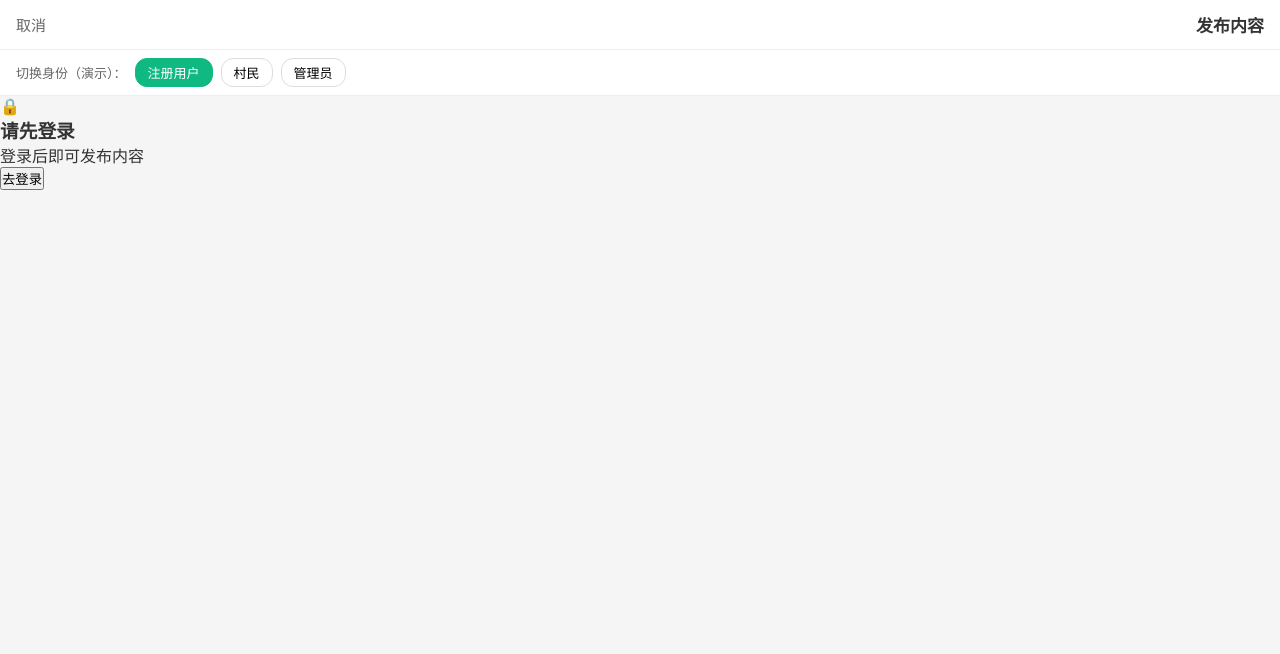
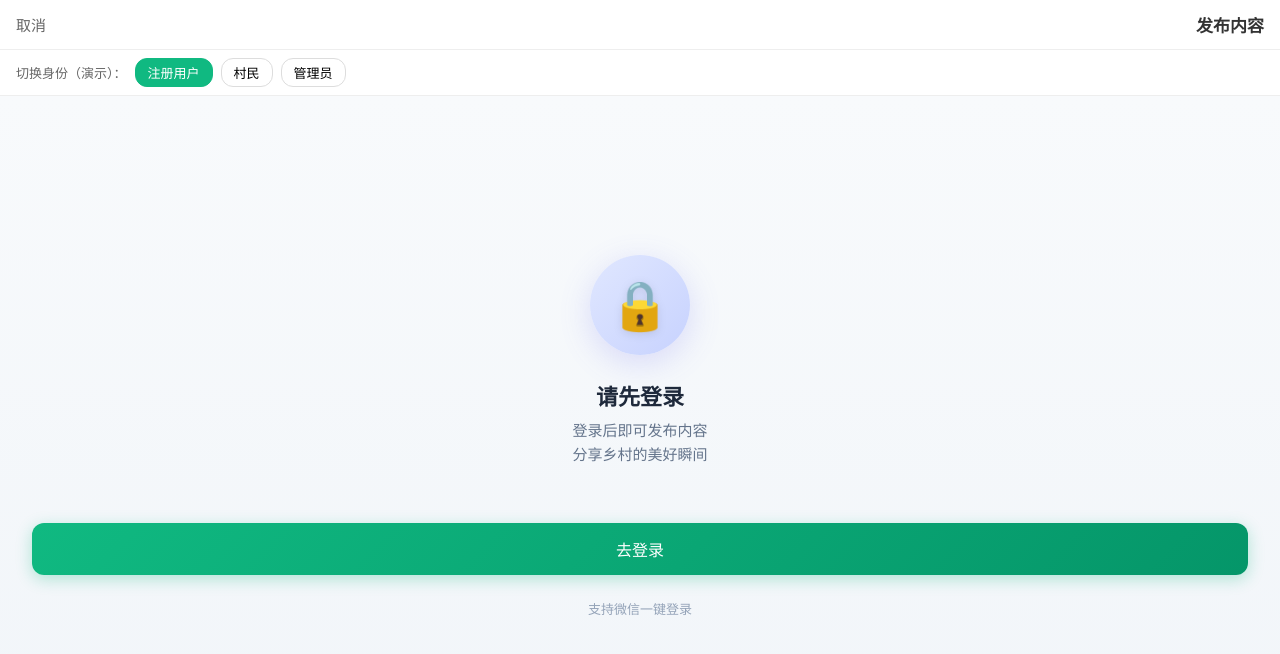
Before and after one commit to Toby-claw/xuncun, a website: page publish.html in a window 1280 px wide. Drawn offline with Linux system fonts and the light colour scheme.

Commit message:
feat: 重新设计未登录提示页面样式

```diff
--- a/publish.html
+++ b/publish.html
@@ -53,6 +53,81 @@
             background: #10b981;
             color: #fff;
             border-color: #10b981;
+        }
+
+        /* 未登录提示样式 */
+        .no-perm-box {
+            display: none;
+            min-height: calc(100vh - 120px);
+            background: linear-gradient(180deg, #f8fafc 0%, #f1f5f9 100%);
+            flex-direction: column;
+            align-items: center;
+            justify-content: center;
+            padding: 40px 32px;
+            text-align: center;
+        }
+
+        .no-perm-box.show {
+            display: flex;
+        }
+
+        .no-perm-box .icon-wrapper {
+            width: 100px;
+            height: 100px;
+            background: linear-gradient(135deg, #e0e7ff 0%, #c7d2fe 100%);
+            border-radius: 50%;
+            display: flex;
+            align-items: center;
+            justify-content: center;
+            margin-bottom: 24px;
+            box-shadow: 0 8px 32px rgba(99, 102, 241, 0.2);
+        }
+
+        .no-perm-box .icon {
+            font-size: 48px;
+            filter: drop-shadow(0 2px 4px rgba(0,0,0,0.1));
+        }
+
+        .no-perm-box h3 {
+            font-size: 22px;
+            font-weight: 600;
+            color: #1e293b;
+            margin-bottom: 8px;
+        }
+
+        .no-perm-box p {
+            font-size: 15px;
+            color: #64748b;
+            margin-bottom: 32px;
+            line-height: 1.6;
+        }
+
+        .no-perm-box .login-btn {
+            background: linear-gradient(135deg, #10b981 0%, #059669 100%);
+            color: #fff;
+            border: none;
+            border-radius: 12px;
+            padding: 14px 48px;
+            font-size: 16px;
+            font-weight: 500;
+            cursor: pointer;
+            box-shadow: 0 4px 16px rgba(16, 185, 129, 0.3);
+            transition: all 0.2s ease;
+        }
+
+        .no-perm-box .login-btn:hover {
+            transform: translateY(-2px);
+            box-shadow: 0 6px 20px rgba(16, 185, 129, 0.4);
+        }
+
+        .no-perm-box .login-btn:active {
+            transform: translateY(0);
+        }
+
+        .no-perm-box .tips {
+            margin-top: 24px;
+            font-size: 13px;
+            color: #94a3b8;
         }
 
         .pub-type {
@@ -388,10 +463,13 @@
 
         <!-- 无权限提示 -->
         <div class="no-perm-box" id="noPermBox">
-            <div class="icon">🔒</div>
+            <div class="icon-wrapper">
+                <div class="icon">🔒</div>
+            </div>
             <h3>请先登录</h3>
-            <p>登录后即可发布内容</p>
-            <button onclick="goToLogin()">去登录</button>
+            <p>登录后即可发布内容<br>分享乡村的美好瞬间</p>
+            <button class="login-btn" onclick="goToLogin()">去登录</button>
+            <div class="tips">支持微信一键登录</div>
         </div>
 
         <div class="pub-type" id="pubType">
@@ -530,7 +608,7 @@
 
         function showNoPerm() {
             document.getElementById('pubType').style.display = 'none';
-            document.getElementById('noPermBox').style.display = 'block';
+            document.getElementById('noPermBox').classList.add('show');
             document.querySelector('.pub-content').style.display = 'none';
             document.querySelector('.pub-options').style.display = 'none';
             document.querySelector('.submit').style.display = 'none';
```
